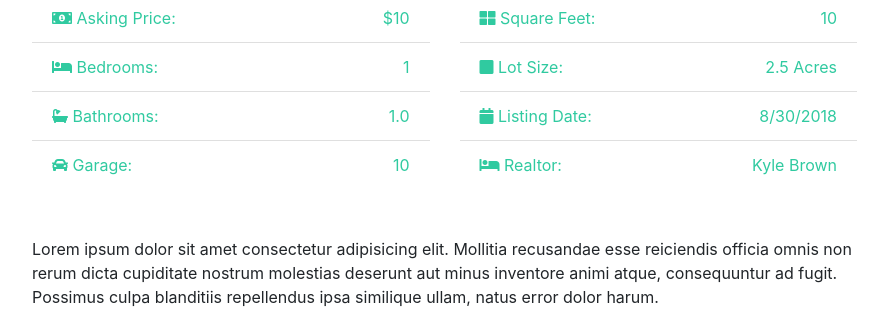
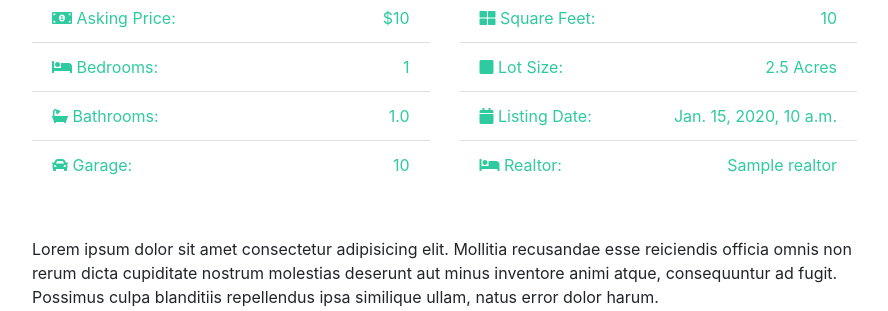
Before and after one commit to megamayoy/real-estate-selling-website, a Django app: page /listings/1/ in a window 1280 px wide. Shown: the part 1284-1595 px from the top of the page, without its empty margins (53-941 px from the left). Run offline with Django 3.2, Linux system fonts and the light colour scheme; tables that the repository leaves empty hold one stand-in row (values such as "Sample post"); grey boxes marked "Sample" are stand-in pictures; some libraries are stand-ins or nearby versions.

Commit message:
display realtor name and listing date in lisitng information

```diff
--- a/templates/listings/listing.html
+++ b/templates/listings/listing.html
@@ -119,11 +119,11 @@
                 </li>
                 <li class="list-group-item text-secondary">
                   <i class="fas fa-calendar"></i> Listing Date:
-                  <span class="float-right">8/30/2018</span>
+                  <span class="float-right">{{listing.list_date}}</span>
                 </li>
                 <li class="list-group-item text-secondary">
                   <i class="fas fa-bed"></i> Realtor:
-                  <span class="float-right">Kyle Brown
+                  <span class="float-right">{{listing.realtor.name}}
                   </span>
                 </li>
 
```
